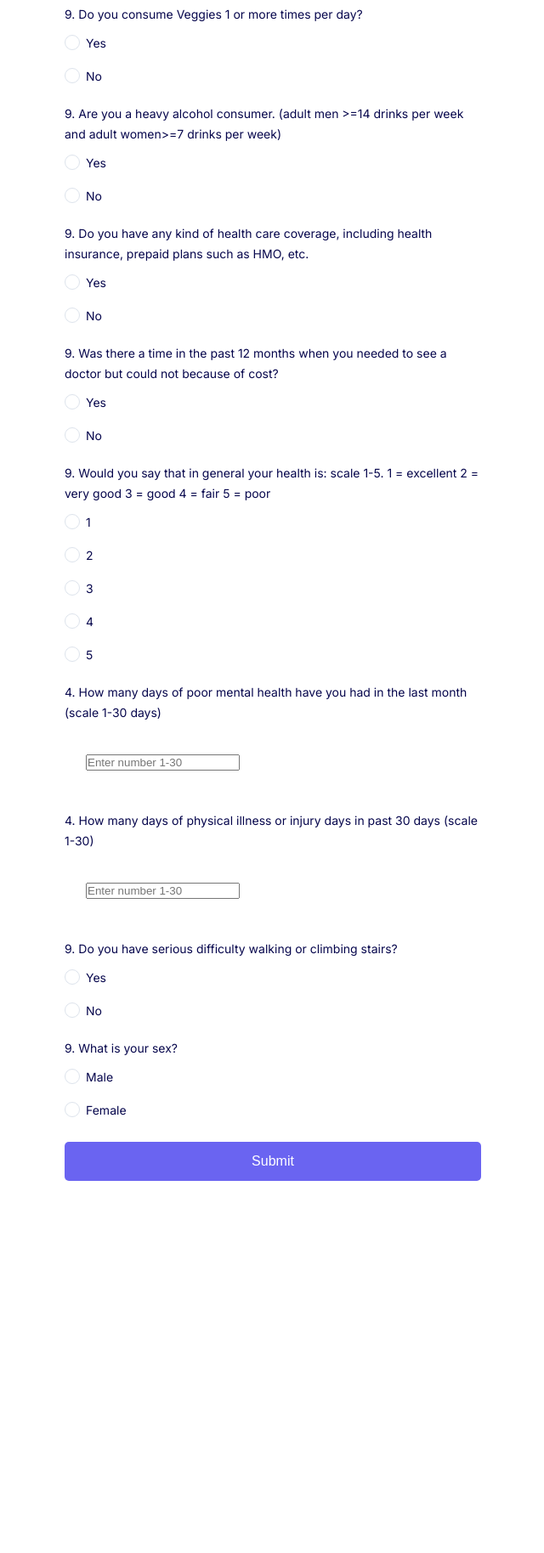
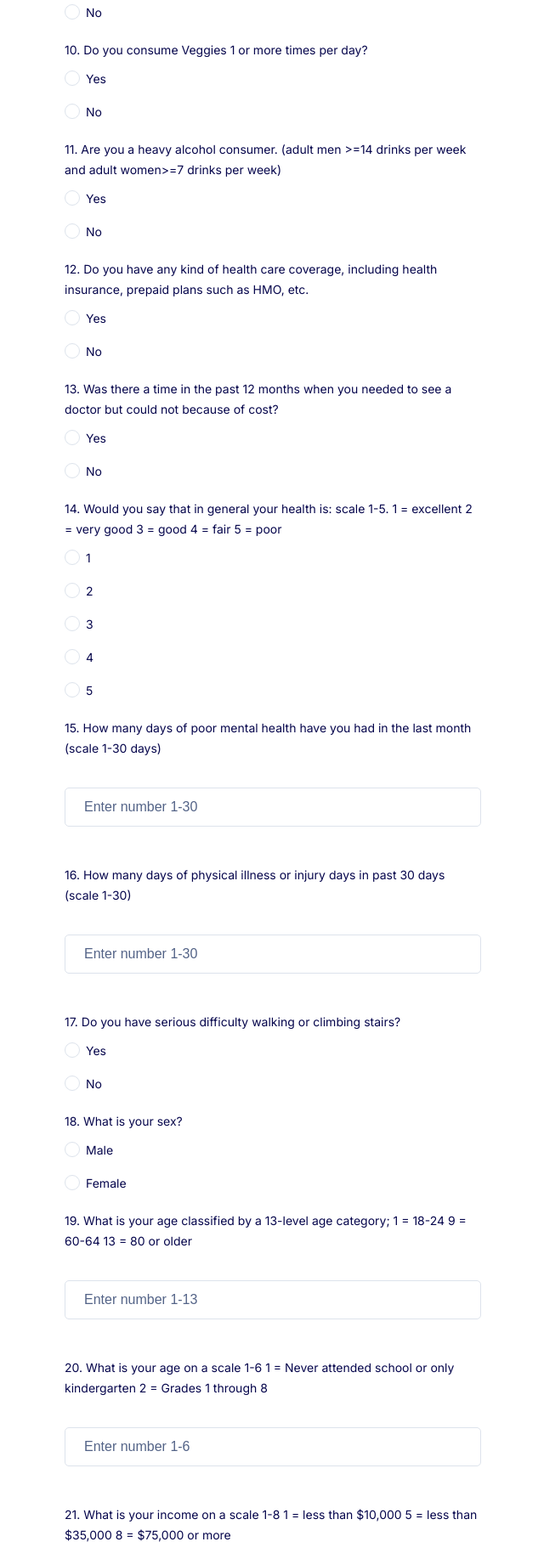
Before and after one commit to Gurman-M/health-prediction-model, a plain HTML site: page index.html in a window 1280 px wide. Shown: the part 1823-3651 px from the top of the page at 85% size, without its empty margins (319-959 px from the left). Before the commit the page ends 3326 px from the top, so only its background shows below. Drawn offline with Linux system fonts and the light colour scheme.

Commit message:
edited index.html
aa

```diff
--- a/index.html
+++ b/index.html
@@ -125,6 +125,9 @@
                 </label>
               </div>
             </div>
+          <d-iv>
+
+
 
         <br>
             <!--Question 4-->
@@ -135,20 +138,15 @@
               <br><br>
               The BMI is defined as the body mass divided by the square of the body height, and is expressed in units of kg/m².
             </label>
-
-            <div class="formbold-radio-flex">
-              <div class="formbold-radio-group">
-                <label class="formbold-radio-label">
             <input
               type="text"
               placeholder="Enter BMI"
-                    name="ans"
+              name="Non-binary answer"
               id="q4"
+              class="formbold-form-input"
             />
-                </label>
-              </div>
-            </div>
-
+        <div>
+        <br>
         <br>
         <!--Question 5-->
         <div class="formbold-input-radio-wrapper">
@@ -185,6 +183,7 @@
                 </label>
               </div>
             </div>
+
 
             <br>
         <!--Question 6-->
@@ -340,7 +339,7 @@
                   <!--Question 10-->
                   <div class="formbold-input-radio-wrapper">
                       <label for="ans" class="formbold-form-label">
-                        9. Do you consume Veggies 1 or more times per day?
+                        10. Do you consume Veggies 1 or more times per day?
 
                         <br>
                       </label>
@@ -377,7 +376,7 @@
                   <!--Question 11-->
                   <div class="formbold-input-radio-wrapper">
                       <label for="ans" class="formbold-form-label">
-                        9. Are you a heavy alcohol consumer. (adult men >=14 drinks per week and adult women>=7 drinks per week)
+                        11. Are you a heavy alcohol consumer. (adult men >=14 drinks per week and adult women>=7 drinks per week)
 
                         <br>
                       </label>
@@ -414,7 +413,7 @@
                   <!--Question 12-->
                   <div class="formbold-input-radio-wrapper">
                       <label for="ans" class="formbold-form-label">
-                        9. Do you have any kind of health care coverage, including health insurance, prepaid plans such as HMO, etc.
+                        12. Do you have any kind of health care coverage, including health insurance, prepaid plans such as HMO, etc.
 
                         <br>
                       </label>
@@ -451,7 +450,7 @@
                   <!--Question 13-->
                   <div class="formbold-input-radio-wrapper">
                       <label for="ans" class="formbold-form-label">
-                        9. Was there a time in the past 12 months when you needed to see a doctor but could not because of cost?
+                        13. Was there a time in the past 12 months when you needed to see a doctor but could not because of cost?
 
                         <br>
                       </label>
@@ -488,7 +487,7 @@
                   <!--Question 14-->
                   <div class="formbold-input-radio-wrapper">
                       <label for="ans" class="formbold-form-label">
-                        9. Would you say that in general your health is: scale 1-5. 1 = excellent 2 = very good 3 = good 4 = fair 5 = poor
+                        14. Would you say that in general your health is: scale 1-5. 1 = excellent 2 = very good 3 = good 4 = fair 5 = poor
 
                         <br>
                       </label>
@@ -564,53 +563,44 @@
                   <!--Question 15-->
                   <div class="formbold-input-radio-wrapper">
                       <label for="q4" class="formbold-form-label">
-                        4. How many days of poor mental health have you had in the last month (scale 1-30 days)
+                        15. How many days of poor mental health have you had in the last month (scale 1-30 days)
 
                         <br><br>
 
                       </label>
-                      <div class="formbold-radio-flex">
-                        <div class="formbold-radio-group">
-                          <label class="formbold-radio-label">
+
                       <input
                         type="text"
                         placeholder="Enter number 1-30"
                         name="ans"
                         id="q4"
+                        class="formbold-form-input"
                       />
-                          </label>
-                        </div>
-                      </div>
                   </div>
 
                   <br>
                   <!--Question 16-->
                   <div class="formbold-input-radio-wrapper">
                       <label for="q4" class="formbold-form-label">
-                        4. How many days of physical illness or injury days in past 30 days (scale 1-30)
+                        16. How many days of physical illness or injury days in past 30 days (scale 1-30)
 
                         <br><br>
 
                       </label>
-                      <div class="formbold-radio-flex">
-                        <div class="formbold-radio-group">
-                          <label class="formbold-radio-label">
                       <input
                         type="text"
                         placeholder="Enter number 1-30"
                         name="ans"
                         id="q4"
+                        class="formbold-form-input"
                       />
-                          </label>
-                        </div>
-                      </div>
                   </div>
 
                   <br>
                   <!--Question 17 #check-->
                   <div class="formbold-input-radio-wrapper">
                       <label for="ans" class="formbold-form-label">
-                        9. Do you have serious difficulty walking or climbing stairs?
+                        17. Do you have serious difficulty walking or climbing stairs?
 
                         <br>
                       </label>
@@ -644,10 +634,10 @@
                       </div>
 
                   <br>
-                  <!--Question 20-->
+                  <!--Question 18-->
                   <div class="formbold-input-radio-wrapper">
                       <label for="ans" class="formbold-form-label">
-                        9. What is your sex?
+                        18. What is your sex?
 
                         <br>
                       </label>
@@ -678,6 +668,63 @@
                             <span class="formbold-radio-checkmark"></span>
                           </label>
                         </div>
+                      </div>
+
+                  <br>
+                  <!--Question 19-->
+                  <div class="formbold-input-radio-wrapper">
+                      <label for="q4" class="formbold-form-label">
+                        19. What is your age classified by a 13-level age category; 1 = 18-24 9 = 60-64 13 = 80 or older
+
+                        <br><br>
+
+                      </label>
+
+                      <input
+                        type="text"
+                        placeholder="Enter number 1-13"
+                        name="ans"
+                        id="q4"
+                        class="formbold-form-input"
+                      />
+                  </div>
+
+                  <br>
+                  <!--Question 20-->
+                  <div class="formbold-input-radio-wrapper">
+                      <label for="q4" class="formbold-form-label">
+                        20. What is your age on a scale 1-6 1 = Never attended school or only kindergarten 2 = Grades 1 through 8
+
+                        <br><br>
+
+                      </label>
+
+                      <input
+                        type="text"
+                        placeholder="Enter number 1-6"
+                        name="ans"
+                        id="q4"
+                        class="formbold-form-input"
+                      />
+                  </div>
+
+                  <br>
+                  <!--Question 21-->
+                  <div class="formbold-input-radio-wrapper">
+                      <label for="q4" class="formbold-form-label">
+                        21. What is your income on a scale 1-8 1 = less than $10,000 5 = less than $35,000 8 = $75,000 or more
+                        <br><br>
+
+                      </label>
+
+                      <input
+                        type="text"
+                        placeholder="Enter number 1-8"
+                        name="ans"
+                        id="q4"
+                        class="formbold-form-input"
+                      />
+
                   </div>
 
         <button class="formbold-btn" onclick="getAnswers()">Submit</button>
@@ -839,10 +886,12 @@
 <script>
     function getAnswers() {
         console.log("Hello")
-        var answers = [];
-        for (let i = 1; i < 10; i++) {
-            var e = document.getElementById("q" + String(i));
-            var text = e.text;
+        var answers_nonBinary = [];
+        var texts = [];
+        answers_nonBinary = document.getElementsByClassName("formbold-form-input");
+        for (let i = 0; i < answers_nonBinary.length; i++) {
+            var text = answers_nonBinary[i].text
+            texts[i] = text
             console.log(text)
         }
     }
```
Also changed, not shown: 1 other file. Lines whose indentation alone changed are shown as unchanged.
